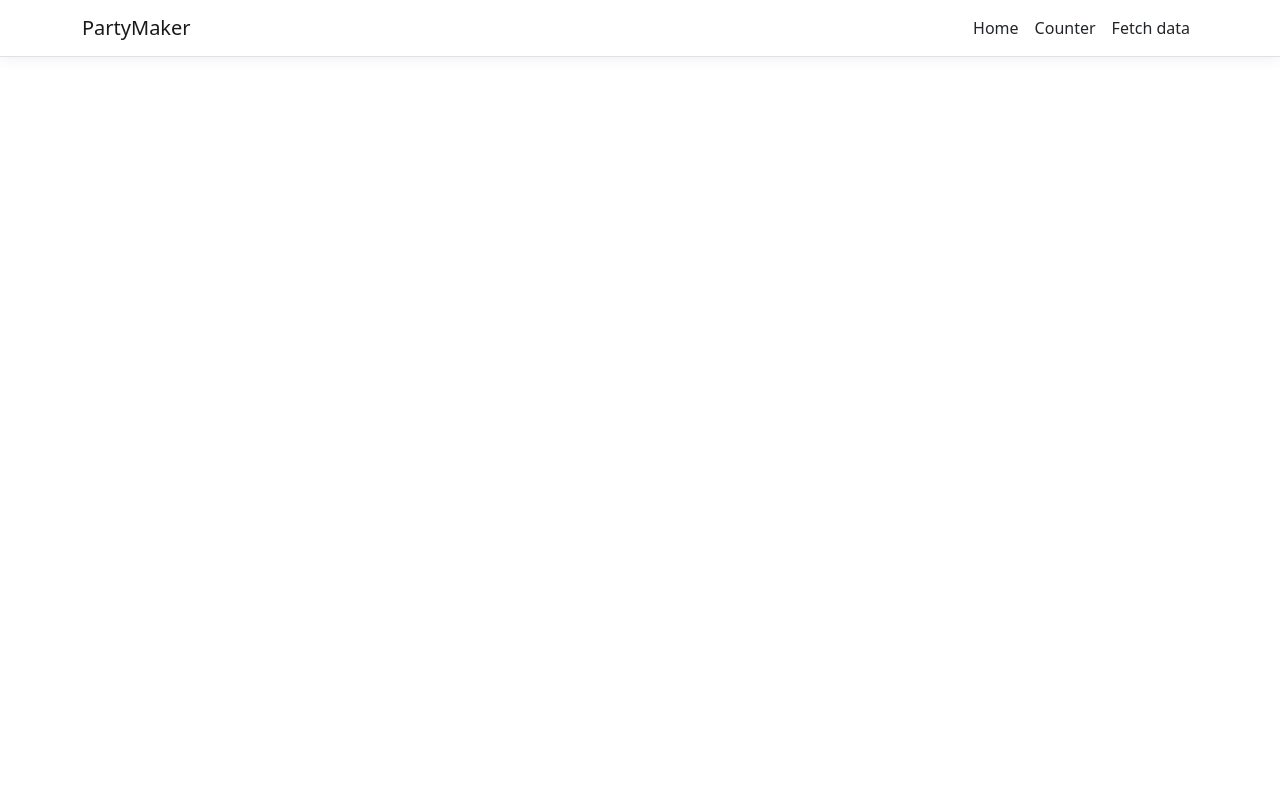
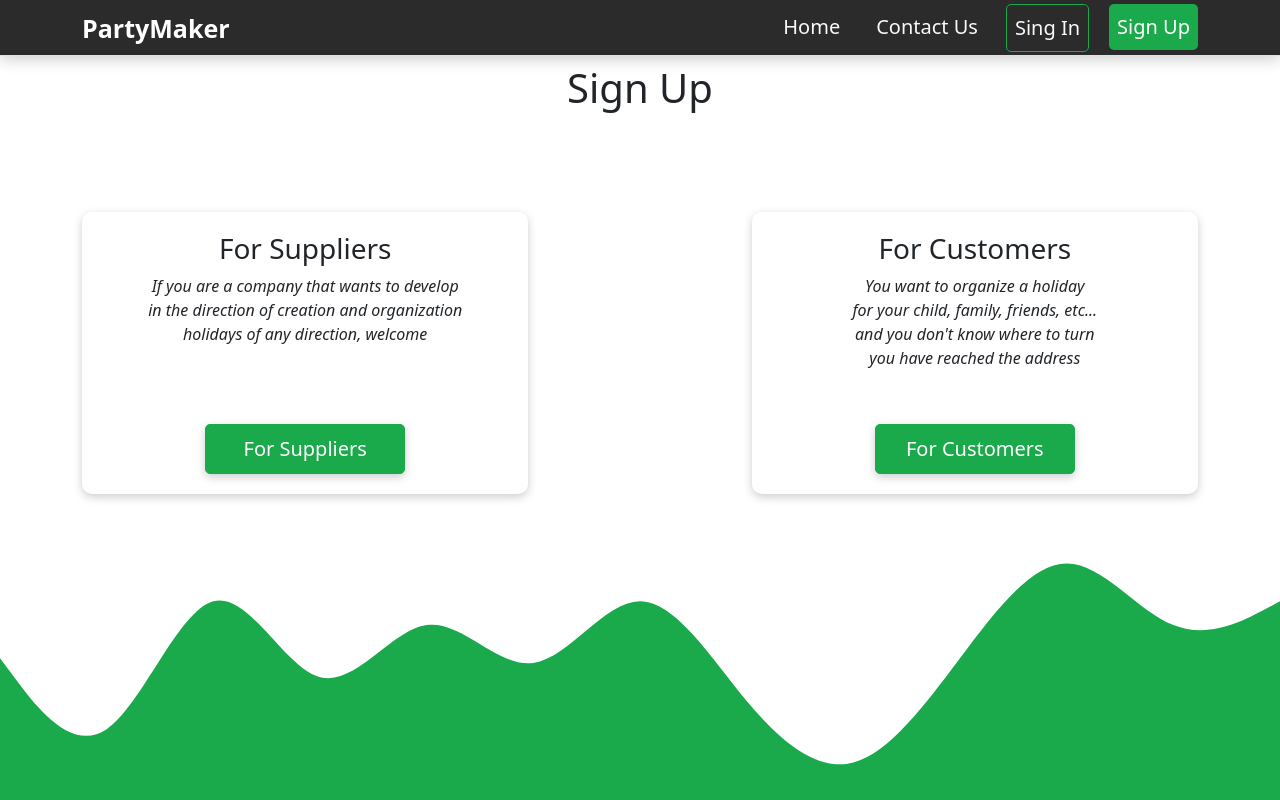
Before and after one commit to maryanchuk04/PartyMaker, a React (Create React App) app in the folder PartyMaker.Web.Client/ClientApp/: page /create-account in a window 1280 px wide. Built offline with nearby package versions, Linux system fonts and the light colour scheme.

Commit message:
Preview page done

```diff
--- a/PartyMaker.Web.Client/ClientApp/package.json
+++ b/PartyMaker.Web.Client/ClientApp/package.json
@@ -3,6 +3,9 @@
   "version": "0.1.0",
   "private": true,
   "dependencies": {
+    "@emotion/react": "^11.10.4",
+    "@emotion/styled": "^11.10.4",
+    "@mui/material": "^5.10.5",
     "bootstrap": "^5.1.0",
     "http-proxy-middleware": "^0.19.1",
     "jquery": "^3.5.1",
--- a/PartyMaker.Web.Client/ClientApp/src/App.js
+++ b/PartyMaker.Web.Client/ClientApp/src/App.js
@@ -6,6 +6,8 @@ import { FetchData } from './components/FetchData';
 import { Counter } from './components/Counter';
 
 import './custom.css'
+import AuthPreviewPage from './components/auth-pages/auth-preview-page/auth-preview';
+import SingInPage from './components/auth-pages/sign-in/sign-in';
 
 export default class App extends Component {
   static displayName = App.name;
@@ -16,6 +18,8 @@ export default class App extends Component {
         <Route exact path='/' component={Home} />
         <Route path='/counter' component={Counter} />
         <Route path='/fetch-data' component={FetchData} />
+        <Route path = "/create-account" component = {AuthPreviewPage}/>
+        <Route path = "/auth/login" component = {SingInPage}/>
       </Layout>
     );
   }
--- a/PartyMaker.Web.Client/ClientApp/src/components/NavMenu.css
+++ b/PartyMaker.Web.Client/ClientApp/src/components/NavMenu.css
@@ -1,7 +1,18 @@
-a.navbar-brand {
-  white-space: normal;
-  text-align: center;
-  word-break: break-all;
+header{
+  height: 7vh;
+  background-color: #2b2b2b;
+  color : white;
+  margin-bottom: 1vh;
+}
+
+header h1{
+  font-size: 25px;
+  margin: 0;
+  font-weight: 700;
+  color : white;
+}
+.navbar-nav{
+  font-size: 20px;
 }
 
 html {
@@ -14,5 +25,20 @@ html {
 }
 
 .box-shadow {
-  box-shadow: 0 .25rem .75rem rgba(0, 0, 0, .05);
+  box-shadow: 0 3px 15px rgb(0 0 0 / 0.2);
 }
+header .create-account-li{
+  background-color: #1aa94b;
+  border-radius: 5px;
+  color: white !important;
+}
+header li{
+  margin-left: 20px;
+}
+
+header .sing-in{
+  box-sizing:content-box;
+  border:1px solid #1aa94b;
+  border-radius: 5px;
+
+}
--- a/PartyMaker.Web.Client/ClientApp/src/components/NavMenu.js
+++ b/PartyMaker.Web.Client/ClientApp/src/components/NavMenu.js
@@ -1,46 +1,48 @@
 import React, { Component } from 'react';
-import { Collapse, Container, Navbar, NavbarBrand, NavbarToggler, NavItem, NavLink } from 'reactstrap';
+import {  Container, Navbar, NavbarBrand, NavbarToggler, NavItem, NavLink } from 'reactstrap';
 import { Link } from 'react-router-dom';
 import './NavMenu.css';
+import { isAuth } from '../utils/helpers';
 
 export class NavMenu extends Component {
-  static displayName = NavMenu.name;
-
   constructor (props) {
     super(props);
 
-    this.toggleNavbar = this.toggleNavbar.bind(this);
     this.state = {
-      collapsed: true
+      userAuth : false
     };
   }
 
-  toggleNavbar () {
-    this.setState({
-      collapsed: !this.state.collapsed
-    });
+  componentDidMount(){
+    if(isAuth()){
+      this.setState({
+        userAuth : true
+      });
+    }
   }
+
 
   render () {
     return (
       <header>
-        <Navbar className="navbar-expand-sm navbar-toggleable-sm ng-white border-bottom box-shadow mb-3" light>
+        <Navbar className="navbar-expand-sm navbar-toggleable-sm ng-white border-bottom box-shadow mb-3 h-100" >
           <Container>
-            <NavbarBrand tag={Link} to="/">PartyMaker</NavbarBrand>
-            <NavbarToggler onClick={this.toggleNavbar} className="mr-2" />
-            <Collapse className="d-sm-inline-flex flex-sm-row-reverse" isOpen={!this.state.collapsed} navbar>
+            <NavbarBrand tag={Link} to="/"><h1>PartyMaker</h1></NavbarBrand>
+            <NavbarToggler  className="mr-2" />
               <ul className="navbar-nav flex-grow">
                 <NavItem>
-                  <NavLink tag={Link} className="text-dark" to="/">Home</NavLink>
+                  <NavLink tag={Link} className="text-light" to="/">Home</NavLink>
                 </NavItem>
                 <NavItem>
-                  <NavLink tag={Link} className="text-dark" to="/counter">Counter</NavLink>
+                  <NavLink tag={Link} className="text-light" to="/сontact">Contact Us</NavLink>
                 </NavItem>
                 <NavItem>
-                  <NavLink tag={Link} className="text-dark" to="/fetch-data">Fetch data</NavLink>
+                  <NavLink tag={Link} className="text-light sing-in" to="/auth/login">Sing In</NavLink>
+                </NavItem>
+                <NavItem>
+                  <NavLink tag={Link} className="text-light create-account-li" to="/create-account">Sign Up</NavLink>
                 </NavItem>
               </ul>
-            </Collapse>
           </Container>
         </Navbar>
       </header>
--- /dev/null
+++ b/PartyMaker.Web.Client/ClientApp/src/components/auth-pages/auth-preview-page/auth-preview.css
@@ -0,0 +1,62 @@
+.auth-preview-container{
+    margin: auto;
+    height: 92vh;
+    width: 100%;
+    position: relative;
+}
+.auth-preview-container .title{
+    text-align: center;
+    font-weight: 400;
+}
+.auth-preview-container .waves{
+    position: absolute;
+    bottom: 0;
+    width: 100vw;
+    right: 50%;
+    left: 50%;
+    transform: translate(-50%,0);
+}
+.auth-preview-container .auth-preview-info{
+    display: grid;
+    grid-template-columns: 1fr 1fr;
+    grid-gap: 20%;
+    text-align: center;
+    margin: 100px auto;
+}
+
+.auth-preview-info .info-block{
+
+    margin: auto;
+    display: flex;
+    flex-direction: column;
+    height: fit-content;
+    justify-content: space-between;
+    padding: 20px;
+    width: 100%;
+    border-radius: 10px;
+    box-shadow: 0 3px 10px rgb(0 0 0 / 0.2);
+}
+
+.info-block .text{
+    height: 150px;
+    font-style:italic;
+}
+
+/* .info-block button{
+    border: 1px solid #1aa94b;
+    border-radius: 5px;
+    padding: 5px;
+    font-size: 20px;
+    background-color: #1aa94b;
+    color: white;
+    box-shadow: 0 3px 10px rgb(0 0 0 / 0.2);
+    height: 50px;
+    width: 200px;
+    margin: 0 auto;
+    transition: 0.5s;
+}
+
+.info-block button:hover{
+    background-color: white;
+    color: black;
+} */
--- /dev/null
+++ b/PartyMaker.Web.Client/ClientApp/src/components/auth-pages/auth-preview-page/auth-preview.js
@@ -0,0 +1,43 @@
+import React from 'react'
+import './auth-preview.css'
+import { useHistory } from 'react-router-dom'
+import SampleButton from '../../ui/SampleButton'
+const AuthPreviewPage = () => {
+  const history = useHistory();
+  return (
+    <div className = "auth-preview-container">
+        <h1 className = "title">Sign Up</h1>
+        <div className="auth-preview-info">
+            <div className="info-block">
+                <h3>For Suppliers</h3>
+                <div className="text">
+                  <p>If you are a company that wants to develop <br/>
+                    in the direction of creation and organization<br/>
+                    holidays of any direction, welcome
+                  </p>
+                </div>
+                <SampleButton onClick = {()=>history.push("/auth/suppliers")}>For Suppliers</SampleButton>
+            </div>
+            <div className="info-block">
+              <h3>For Customers</h3>
+                <div className="text">
+                  <p>You want to organize a holiday<br/>
+                  for your child, family, friends, etc...<br/>
+                  and you don't know where to turn<br/>
+                  you have reached the address
+                  </p>
+                </div>
+                <SampleButton onClick = {()=>history.push("/auth/customers")}>For Customers</SampleButton>
+            </div>
+            <div className="waves">
+                <svg xmlns="http://www.w3.org/2000/svg" viewBox="0 0 1440 320">
+                  <path fill="#1aa94b" fill-opacity="1" d="M0,160L20,186.7C40,213,80,267,120,240C160,213,200,107,240,96C280,85,320,171,360,181.3C400,192,440,128,480,122.7C520,117,560,171,600,165.3C640,160,680,96,720,96C760,96,800,160,840,208C880,256,920,288,960,277.3C1000,267,1040,213,1080,160C1120,107,1160,53,1200,53.3C1240,53,1280,107,1320,122.7C1360,139,1400,117,1420,106.7L1440,96L1440,320L1420,320C1400,320,1360,320,1320,320C1280,320,1240,320,1200,320C1160,320,1120,320,1080,320C1040,320,1000,320,960,320C920,320,880,320,840,320C800,320,760,320,720,320C680,320,640,320,600,320C560,320,520,320,480,320C440,320,400,320,360,320C320,320,280,320,240,320C200,320,160,320,120,320C80,320,40,320,20,320L0,320Z"></path>
+                </svg>
+            </div>
+            </div>
+        </div>
+
+  )
+}
+
+export default AuthPreviewPage
--- /dev/null
+++ b/PartyMaker.Web.Client/ClientApp/src/components/auth-pages/sign-in/sign-in.css
@@ -0,0 +1,9 @@
+.sing-in-container{
+    height: 92vh;
+}
+
+.sing-in-container .text{
+    display: flex;
+    flex-direction: column;
+    text-align: center;
+}
--- /dev/null
+++ b/PartyMaker.Web.Client/ClientApp/src/components/auth-pages/sign-in/sign-in.js
@@ -0,0 +1,18 @@
+import React from 'react'
+import './sign-in.css'
+
+//Maks start this...
+const SingInPage = () => {
+  return (
+    <div className = "sing-in-container">
+        <div className="sing-in-content">
+            <div className="text">
+                <h1>Welcome back to PartyMaker</h1>
+                <h3>Log in to your existing account</h3>
+            </div>
+        </div>
+    </div>
+  )
+}
+
+export default SingInPage
--- /dev/null
+++ b/PartyMaker.Web.Client/ClientApp/src/components/ui/SampleButton.js
@@ -0,0 +1,11 @@
+import React from 'react'
+import './button.css'
+
+const SampleButton = (props) => {
+  const {children, onClick} = props;
+  return <button onClick = {onClick} className = 'sample-button'>
+      {children}
+  </button>
+}
+
+export default SampleButton
--- /dev/null
+++ b/PartyMaker.Web.Client/ClientApp/src/components/ui/button.css
@@ -0,0 +1,18 @@
+.sample-button{
+    border: 1px solid #1aa94b;
+    border-radius: 5px;
+    padding: 5px;
+    font-size: 20px;
+    background-color: #1aa94b;
+    color: white;
+    box-shadow: 0 3px 10px rgb(0 0 0 / 0.2);
+    height: 50px;
+    width: 200px;
+    margin: 0 auto;
+    transition: 0.5s;
+}
+
+.sample-button:hover{
+    background-color: white;
+    color: black;
+}
--- /dev/null
+++ b/PartyMaker.Web.Client/ClientApp/src/utils/helpers.js
@@ -0,0 +1,4 @@
+export function isAuth(){
+    if(localStorage.getItem("Token") == null) return false;
+    else return true;
+}
```
Also changed, not shown: PartyMaker.Web.Client/ClientApp/src/components/auth-pages/auth-preview.js (deleted, +0 -9 lines), 1 other file (tests, documents, lock files or other folders).
